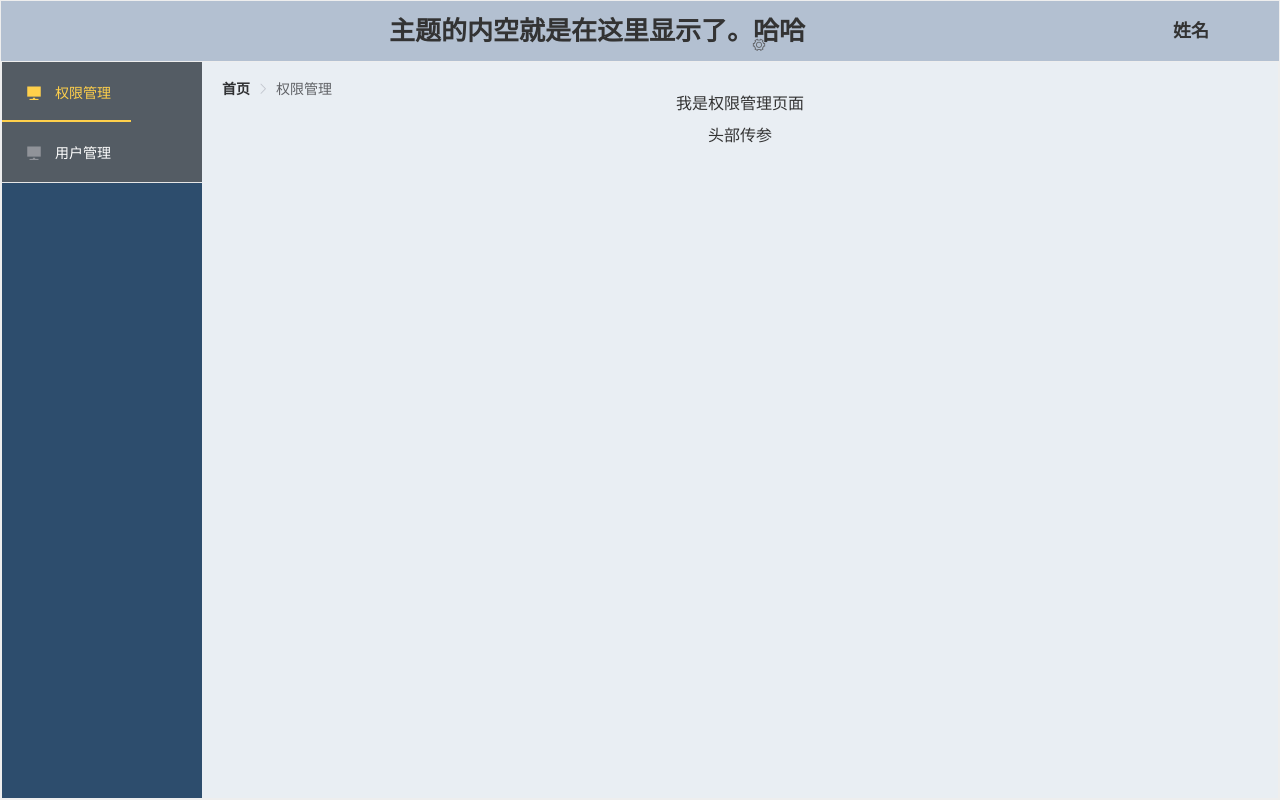
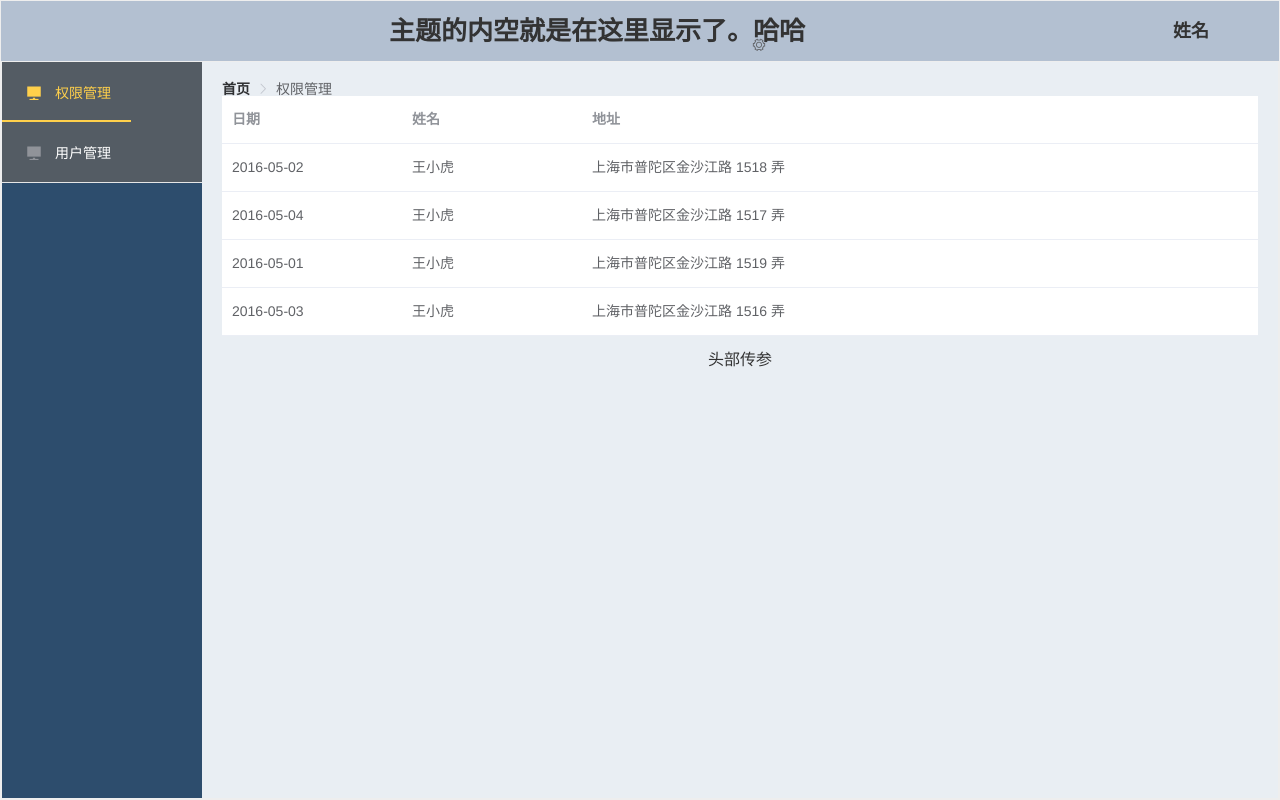
Before and after one commit to Ants-double/orchid-web, a Vue app: page /Home/components/Management in a window 1280 px wide. Built offline with nearby package versions, Linux system fonts and the light colour scheme.

Commit message:
add table

```diff
--- a/src/components/Management.vue
+++ b/src/components/Management.vue
@@ -1,9 +1,49 @@
 <template>
 	<div>
-	我是权限管理页面
+	 <el-table
+      :data="tableData"
+      style="width: 100%">
+      <el-table-column
+        prop="date"
+        label="日期"
+        width="180">
+      </el-table-column>
+      <el-table-column
+        prop="name"
+        label="姓名"
+        width="180">
+      </el-table-column>
+      <el-table-column
+        prop="address"
+        label="地址">
+      </el-table-column>
+    </el-table>
 	</div>
 </template>
 <script>
+export default {
+      data() {
+        return {
+          tableData: [{
+            date: '2016-05-02',
+            name: '王小虎',
+            address: '上海市普陀区金沙江路 1518 弄'
+          }, {
+            date: '2016-05-04',
+            name: '王小虎',
+            address: '上海市普陀区金沙江路 1517 弄'
+          }, {
+            date: '2016-05-01',
+            name: '王小虎',
+            address: '上海市普陀区金沙江路 1519 弄'
+          }, {
+            date: '2016-05-03',
+            name: '王小虎',
+            address: '上海市普陀区金沙江路 1516 弄'
+          }]
+        }
+      }
+    }
 </script>
 <style>
 </style>
```
Also changed, not shown: 1 other file (tests, documents, lock files or other folders).
